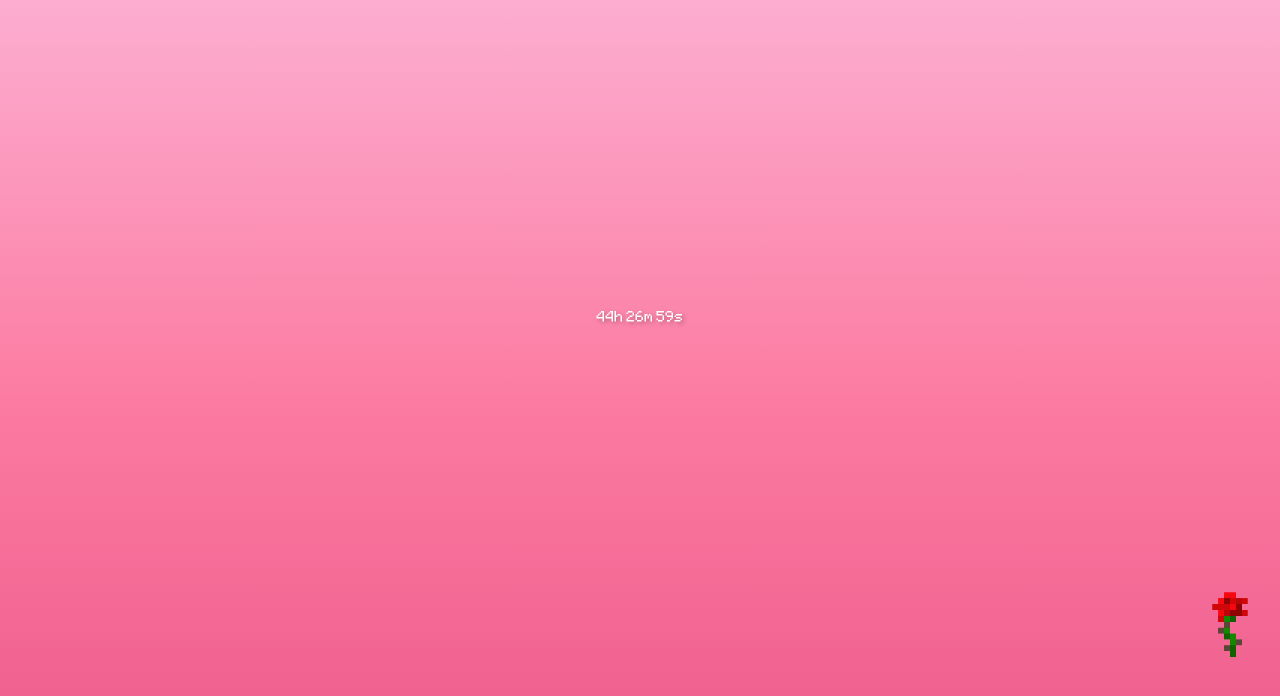
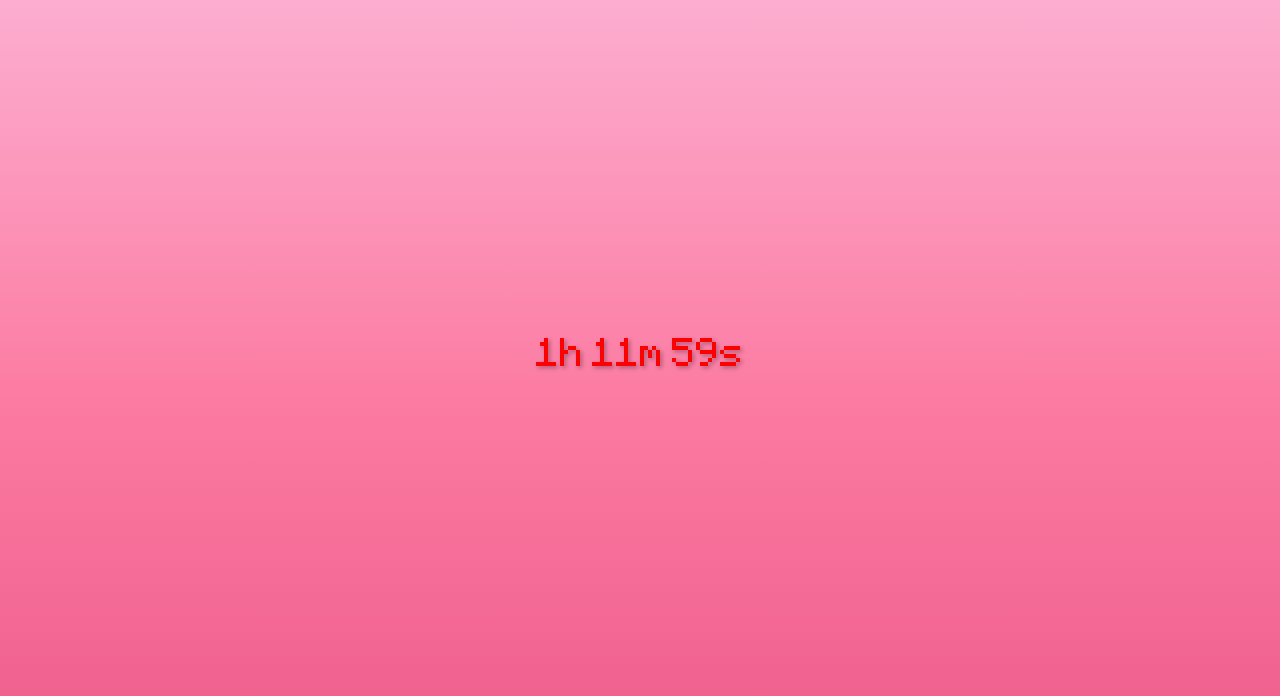
Before and after one commit to Sagelow/un-petit-message, a plain HTML site: page index.html in a window 1280 px wide. Drawn offline with Linux system fonts and the light colour scheme.

Commit message:
Add files via upload

```diff
--- a/data.json
+++ b/data.json
@@ -9,7 +9,7 @@
       }
     ]
   },
-  "2026-01-01T00:00": {
+  "2025-12-30T04:45": {
     "title": "Message du jour",
     "messages": [
       {
@@ -21,10 +21,16 @@
         "author": "Roro",
         "class": "roro",
         "text": "Bonne année mon cœur. Parfois il nous arrive de traverser des moments difficiles et de se sentir perdue et incertaine, mais sache que je suis et que je serai toujours à tes côtés pour t'épauler. J'espère que 2026 sera pour toi une année remplie de bonheur et de douceur, et que tu en seras comblée. Tu es celle qui compte le plus pour moi, je t'aime fort Talichoupi <33"
+      },
+      {
+        "author": "Kazhy",
+        "class": "kazhy",
+        "text": "J'attends toujours son texte."
       }
+
     ]
   },
-  "2026-01-02T00:00": {
+  "2025-12-30T04:45:10": {
     "title": "Message du jour",
     "messages": [
       {
@@ -33,5 +39,15 @@
         "text": "Une nouvelle année s'annonce alors il faut tout mettre en oeuvre pour la réussir !"
       }
     ]
+  },
+  "2025-12-30T04:45:20": {
+    "title": "Message du jour",
+    "messages": [
+      {
+        "author": "Sovann",
+        "class": "sovann",
+        "text": "Je vais devenir fou."
+      }
+    ]
   }
 }
--- a/script.js
+++ b/script.js
@@ -1,13 +1,18 @@
 window.addEventListener("DOMContentLoaded", () => {
+  const timerEl = document.getElementById("timer");
+  const titleEl = document.getElementById("title");
+  const messageEl = document.getElementById("message");
+  const centerEl = document.querySelector(".center");
+  const bodyEl = document.body;
+  const imgEl = document.querySelector(".rose");
+  const mainElOriginal = document.querySelector(".main");
+
+  let lastKeyDisplayed = null; // Pour suivre le dernier message affiché
+
   fetch("data.json")
     .then(res => res.json())
     .then(data => {
       const keys = Object.keys(data).sort();
-      const mainEl = document.querySelector(".main");
-      const titleEl = document.getElementById("title");
-      const messageEl = document.getElementById("message");
-      const timerEl = document.getElementById("timer");
-      const imgEl = document.querySelector(".rose");
 
       function getCurrentKey() {
         const now = new Date();
@@ -16,91 +21,104 @@ window.addEventListener("DOMContentLoaded", () => {
         const dd = String(now.getDate()).padStart(2, "0");
         const hh = String(now.getHours()).padStart(2, "0");
         const min = String(now.getMinutes()).padStart(2, "0");
-        return `${yyyy}-${mm}-${dd}T${hh}:${min}`;
+        const sec = String(now.getSeconds()).padStart(2, "0");
+        return `${yyyy}-${mm}-${dd}T${hh}:${min}:${sec}`;
       }
 
-      function updateMessages() {
-        const currentKey = getCurrentKey();
-
-        let current = data[keys[0]];
-        for (const key of keys) {
-          if (key <= currentKey) current = data[key];
-          else break;
-        }
-
-        titleEl.textContent = current.title || "";
+      function displayMessages(msgData) {
+        titleEl.textContent = msgData.title || "";
         messageEl.innerHTML = "";
 
-        let isTicTac = false;
+        if (!Array.isArray(msgData.messages)) return;
 
-        if (Array.isArray(current.messages)) {
-          current.messages.forEach((msg, index) => {
+        msgData.messages.forEach((msg, index) => {
           const div = document.createElement("div");
           div.classList.add("message-item");
           div.classList.add(`delay-${index + 1}`);
 
           const author = document.createElement("span");
           author.className = msg.class || "";
-
-            if (msg.author === "Tic...Tac...") {
-              isTicTac = true;
-              author.textContent = ""; // on ne veut pas afficher de texte
-            } else {
-              author.textContent = `<${msg.author}>`;
-            }
+          author.textContent = msg.author === "Tic...Tac..." ? "" : `<${msg.author}>`;
 
           const text = document.createElement("div");
           text.innerHTML = msg.text;
 
           div.appendChild(author);
           div.appendChild(text);
-
           messageEl.appendChild(div);
 
-            if (msg.author !== "Tic...Tac..." && index < current.messages.length - 1) {
+          if (msg.author !== "Tic...Tac..." && index < msgData.messages.length - 1) {
             const hr = document.createElement("hr");
             messageEl.appendChild(hr);
           }
         });
       }
 
-        // Supprimer ou réafficher la div .main uniquement pour Tic...Tac...
-        if (isTicTac && mainEl) {
-          mainEl.remove(); // supprime la div .main
-        } else if (!isTicTac && !document.querySelector(".main")) {
-          // si ce n’est pas Tic...Tac... et que .main n’existe plus, on peut la recréer
+      function update() {
+        const now = new Date();
+        const currentKey = getCurrentKey();
+
+        // Trouver le dernier message passé
+        let currentMsgKey = keys[0];
+        for (const key of keys) {
+          if (key <= currentKey) currentMsgKey = key;
+          else break;
+        }
+
+        const currentMsg = data[currentMsgKey];
+        const isCountdown = currentMsg.messages.some(msg => msg.author === "Tic...Tac...");
+
+        // Supprimer ou restaurer .main et l'image
+        const mainEl = document.querySelector(".main");
+        if (isCountdown) {
+          if (mainEl) mainEl.remove();
+          if (imgEl) imgEl.style.display = "none";
+        } else {
+          if (!mainEl && mainElOriginal) {
             const newMain = document.createElement("div");
             newMain.className = "main";
-          newMain.textContent = "1 jour, 1 message !";
-          document.body.insertBefore(newMain, document.querySelector(".center"));
+            newMain.textContent = mainElOriginal.textContent;
+            bodyEl.insertBefore(newMain, centerEl);
+          }
+          if (imgEl) imgEl.style.display = "block";
         }
 
-        // Timer jusqu’au prochain message
-        function updateTimer() {
-          const now = new Date();
-          const nextKeyStr = keys.find(k => k > currentKey);
-          if (!nextKeyStr) {
-            timerEl.textContent = "";
-            return;
+        // Affichage des messages si c’est un nouveau
+        if (!isCountdown && lastKeyDisplayed !== currentMsgKey) {
+          lastKeyDisplayed = currentMsgKey;
+          displayMessages(currentMsg);
         }
 
-          const nextDate = new Date(nextKeyStr);
-          let diff = nextDate - now;
+        // Timer
+        let nextKeyStr = keys.find(k => k > currentKey);
+        let diff = nextKeyStr ? new Date(nextKeyStr) - now : 0;
         if (diff < 0) diff = 0;
 
-          const h = Math.floor(diff / 1000 / 60 / 60);
-          const m = Math.floor((diff / 1000 / 60) % 60);
-          const s = Math.floor((diff / 1000) % 60);
+        const hours = Math.floor(diff / 1000 / 60 / 60);
+        const minutes = Math.floor((diff / 1000 / 60) % 60);
+        const seconds = Math.floor((diff / 1000) % 60);
 
-          timerEl.textContent = isTicTac ? `${h}h ${m}m ${s}s` : `Prochain message dans ${h}h ${m}m ${s}s`;
+        if (isCountdown) {
+          timerEl.textContent = `${hours}h ${minutes}m ${seconds}s`;
+          timerEl.style.fontSize = "4vh"; // timer plus grand pendant le compte à rebours
+          timerEl.style.paddingTop = "25vh";
+
+          // Clignotement rouge/blanc
+          if (!timerEl.dataset.flash) timerEl.dataset.flash = "0";
+          timerEl.dataset.flash = timerEl.dataset.flash === "0" ? "1" : "0";
+          timerEl.style.color = timerEl.dataset.flash === "0" ? "red" : "white";
+        } else {
+          timerEl.textContent = nextKeyStr
+            ? `Prochain message dans ${hours}h ${minutes}m ${seconds}s`
+            : "";
+          timerEl.style.fontSize = "2vh"; // retour à taille normale
+          timerEl.style.color = ""; // couleur normale
+          timerEl.style.paddingTop = "0vh";
+        }
       }
 
-        updateTimer();
-        setInterval(updateTimer, 1000);
-      }
-
-      updateMessages();
-      setInterval(updateMessages, 60 * 1000);
+      update(); // premier affichage
+      setInterval(update, 1000); // update chaque seconde
     })
     .catch(err => {
       console.error(err);
--- a/style.css
+++ b/style.css
@@ -29,23 +29,13 @@ body{
 }
 
 .center {
-    min-height: 75vh;
+    min-height: 61vh;
     margin-left: 1vh;
     margin-right: 1vh;
     display: flex;
     flex-direction: column;
     justify-content: center;
     align-items: center;
-}
-
-/* Timer spécial Tic...Tac... */
-#timer.tictac {
-    font-size: 2vh;
-    font-weight: bold;
-    color: red;
-    margin: 0;
-    transform: translate(-50%, -50%);
-    animation: fadeUp 1s forwards;
 }
 
 .main{
```
Lines whose indentation alone changed are shown as unchanged.
